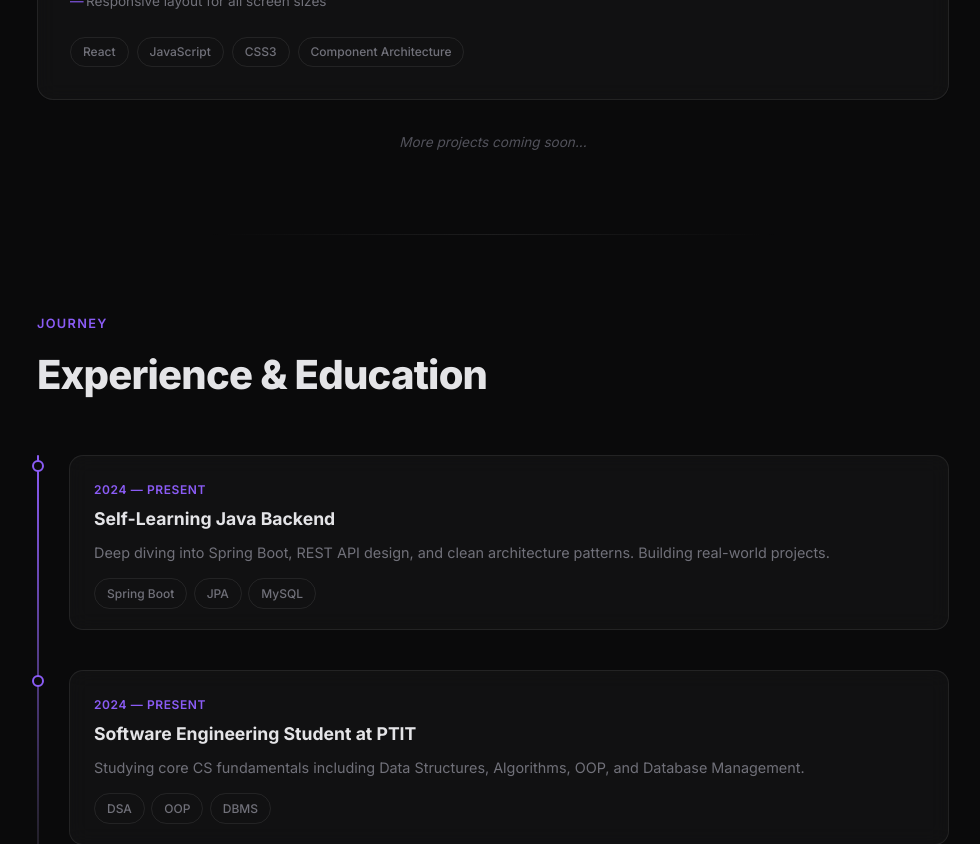
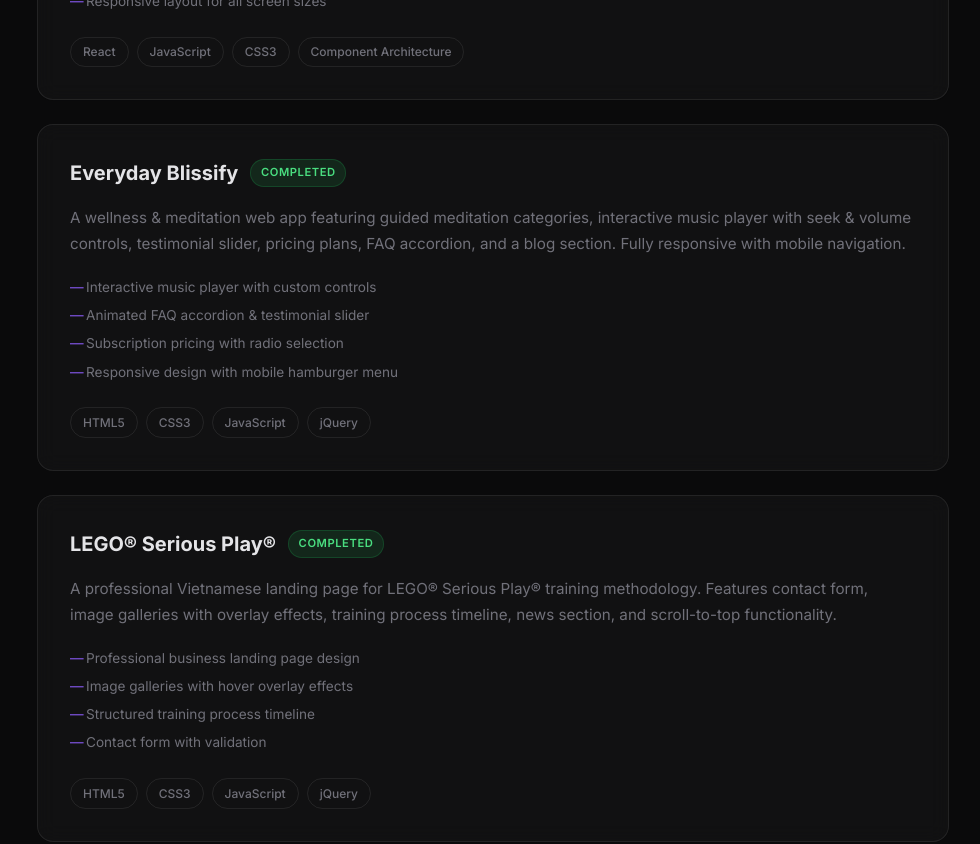
Before and after one commit to CaoSonn59/CaoSonn59, a React (Vite) app in the folder portfolio-web/: page / in a window 1280 px wide. Shown: the part 3960-4804 px from the top of the page, without its empty margins (147-1127 px from the left). Built offline with nearby package versions, Linux system fonts and the light colour scheme.

Commit message:
add web html

```diff
--- a/portfolio-web/src/components/Projects.tsx
+++ b/portfolio-web/src/components/Projects.tsx
@@ -58,6 +58,34 @@
       'Responsive layout for all screen sizes',
     ],
   },
+  {
+    title: 'Everyday Blissify',
+    description:
+      'A wellness & meditation web app featuring guided meditation categories, interactive music player with seek & volume controls, testimonial slider, pricing plans, FAQ accordion, and a blog section. Fully responsive with mobile navigation.',
+    tech: ['HTML5', 'CSS3', 'JavaScript', 'jQuery'],
+    github: '',
+    status: 'completed' as const,
+    highlights: [
+      'Interactive music player with custom controls',
+      'Animated FAQ accordion & testimonial slider',
+      'Subscription pricing with radio selection',
+      'Responsive design with mobile hamburger menu',
+    ],
+  },
+  {
+    title: 'LEGO® Serious Play®',
+    description:
+      'A professional Vietnamese landing page for LEGO® Serious Play® training methodology. Features contact form, image galleries with overlay effects, training process timeline, news section, and scroll-to-top functionality.',
+    tech: ['HTML5', 'CSS3', 'JavaScript', 'jQuery'],
+    github: '',
+    status: 'completed' as const,
+    highlights: [
+      'Professional business landing page design',
+      'Image galleries with hover overlay effects',
+      'Structured training process timeline',
+      'Contact form with validation',
+    ],
+  },
 ]
 
 const statusConfig = {
@@ -97,6 +125,7 @@
                       {status.label}
                     </span>
                   </div>
+                  {project.github && (
                     <a
                       href={project.github}
                       target="_blank"
@@ -106,6 +135,7 @@
                       <ExternalLink size={14} />
                       View on GitHub
                     </a>
+                  )}
                 </div>
 
                 <p className="project-card__desc">{project.description}</p>
```
Lines whose indentation alone changed are shown as unchanged.
